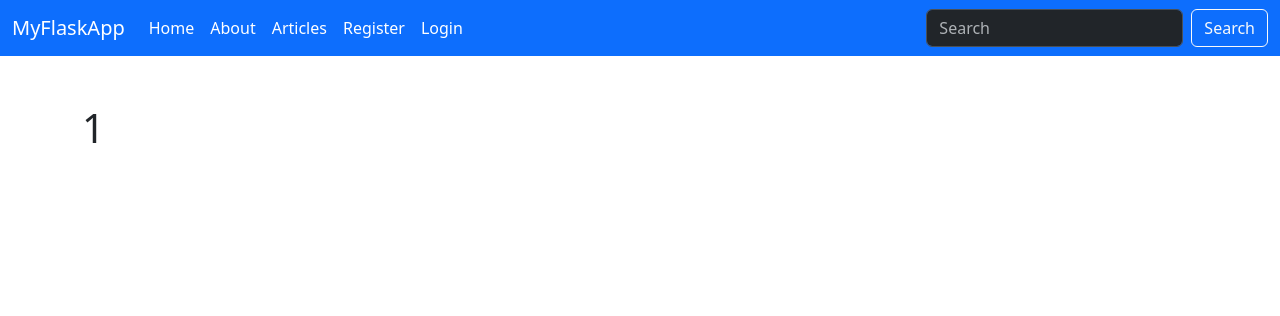
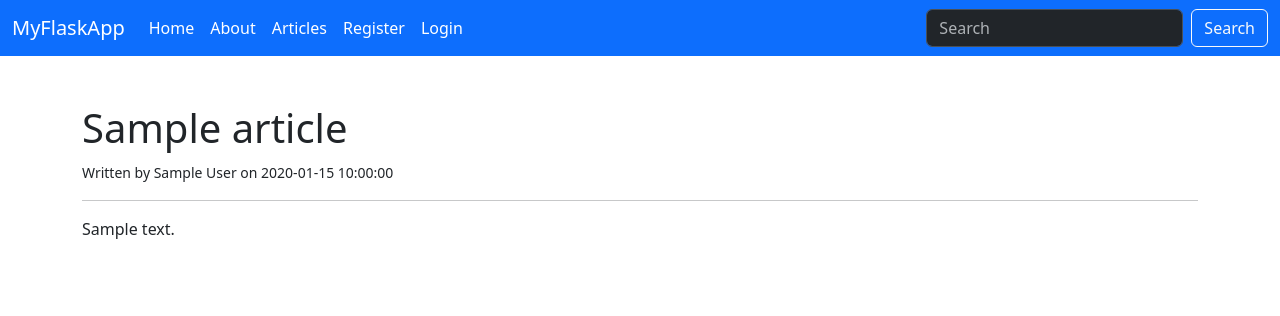
Before and after one commit to cnavarro080706/flaskApp, a Flask app: page /article/1/ in a window 1280 px wide. Shown: the top 316 px of the page. Run offline with Flask 3, Linux system fonts and the light colour scheme; tables that the repository leaves empty or names only in its code hold one stand-in row (Sample ...); some libraries are stand-ins or nearby versions.

Commit message:
Updated files and added some functionality

```diff
--- a/app.py
+++ b/app.py
@@ -1,6 +1,6 @@
 from functools import wraps
 from flask import Flask, render_template, flash, redirect, url_for, session, request,logging                                                        # Importing the Flask module
-from data import Articles                                      # Importing the articles data
+# from data import Articles                                      # Importing the articles data
 from flask_mysqldb import MySQL                                # Importing MySQL flask module
 from wtforms import Form, StringField, TextAreaField, PasswordField, validators
 from passlib.hash import sha256_crypt                          # Import module to encrypt passwords
@@ -19,7 +19,7 @@ mysql = MySQL(app)
 
 app.debug=True                                                 # enable this for page refresh
 
-Articles = Articles()
+# Articles = Articles()
 
 # Index
 @app.route("/")                                                # route for index page
@@ -33,12 +33,35 @@ def about():
 # Articles
 @app.route("/articles")
 def articles():
-    return render_template("articles.html", articles = Articles)
+    # Create Cursor
+    cur = mysql.connection.cursor()
+
+    # Get articles
+    result = cur.execute("SELECT * FROM articles")
+
+    articles = cur.fetchall()
+
+    if result > 0:
+        return render_template("articles.html", articles=articles)
+    else:
+        msg = "No articles found."
+        return render_template("articles.html", msg=msg)
+
+    # Close connection
+    cur.close()
 
 # Single Article
 @app.route("/article/<string:id>/")
 def article(id):
-    return render_template("article.html", id=id)
+    # Create Cursor
+    cur = mysql.connection.cursor()
+
+    # Get article
+    result = cur.execute("SELECT * FROM articles WHERE id = %s", [id])
+
+    article = cur.fetchone()
+
+    return render_template("article.html", article=article)
 
 # Register Form Class
 class RegistrationForm(Form):
@@ -192,6 +215,65 @@ def add_article():
 
     return render_template("add_article.html", form=form)
 
+# Edit Article
+@app.route("/edit_article/<string:id>", methods=["GET", "POST"])
+@is_logged_in
+def edit_article(id):
+
+    # Create cursor
+    cur = mysql.connection.cursor()
+
+    # Get article by id
+    result = cur.execute("SELECT * FROM articles WHERE id = %s", [id])
+    article = cur.fetchone()
+
+    # Get form
+    form = ArticleForm(request.form)
+
+    # Populate article form fields
+    form.title.data = article["title"]
+    form.body.data = article["body"]
+
+    if request.method == "POST" and form.validate():
+        title = request.form["title"]
+        body = request.form["body"]
+
+        # Create Cursor
+
+        cur = mysql.connection.cursor()
+
+        # Execute CRUD
+        cur.execute("UPDATE articles SET title=%s, body=%s WHERE id=%s", (title, body, id))
+
+        # Commit to DB
+        mysql.connection.commit()
+
+        # Close connection
+        cur.close()
+        flash(" Article updated succesfully!", "success")
+        return redirect(url_for("dashboard"))
+
+    return render_template("edit_article.html", form=form)
+
+# Delete Article
+@app.route("/delete_article/<string:id>", methods=["POST"])
+@is_logged_in
+def delete_article(id):
+    # Create cursor
+    cur = mysql.connection.cursor()
+
+    # Execute
+    cur.execute("DELETE FROM articles WHERE id=%s", [id])
+
+    # Commit to DB
+    mysql.connection.commit()
+
+    # Close connection
+    cur.close()
+
+    flash(" Article deleted succesfully!", "success")
+    return redirect(url_for("dashboard"))
+
 if __name__ == "__main__":                                     # Run the application in  main
     app.secret_key="secret_1234"
     app.run()
--- a/templates/article.html
+++ b/templates/article.html
@@ -1,6 +1,10 @@
 {% extends "layout.html" %}
 
 {% block body %}
-    <h1>{{id}}</h1>
-
+    <h1>{{article.title}}</h1>
+    <small>Written by {{article.author}} on {{article.create_date}} </small>
+    <hr>
+    <div>
+        {{article.body | safe}}
+    </div>
 {% endblock %}
--- a/templates/index.html
+++ b/templates/index.html
@@ -1,8 +1,12 @@
 {% extends "layout.html" %}
 
 {% block body %}
-<div class="jumbotron text-center">
+<div class="jumbotron text-center text-bg-secondary p-3">
     <h1>Welcome to FlaskApp</h1>
     <p class="lead"> This application is built on the Python Flask framework and is the focus for the "Python Training Series".</p>
+    {% if session.logged_in == NULL %}
+        <a href="/register" class="btn btn-primary"> Register</a>
+        <a href="/login" class="btn btn-success"> Login</a>
+    {% endif %}
 </div>
 {% endblock %}
```
Also changed, not shown: templates/dashboard.html (+6 -1 lines), templates/edit_article.html (added, +15 -0 lines).
